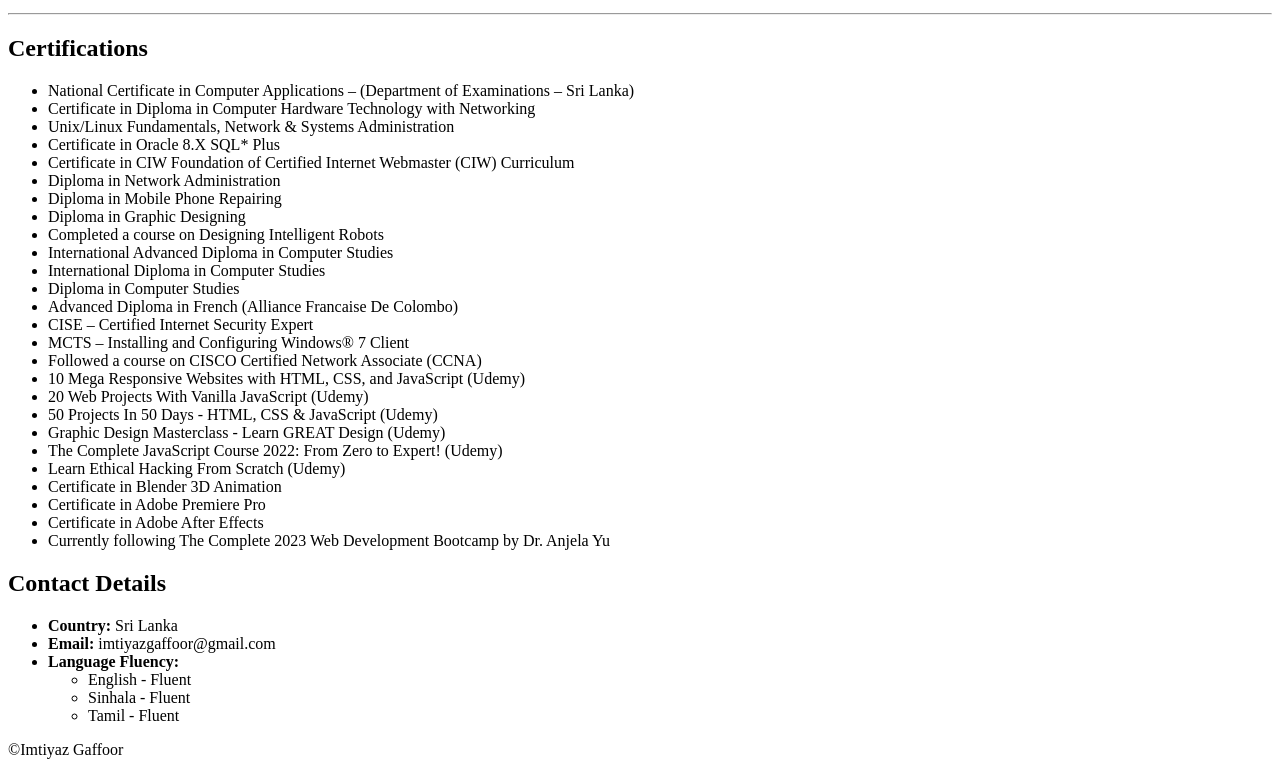
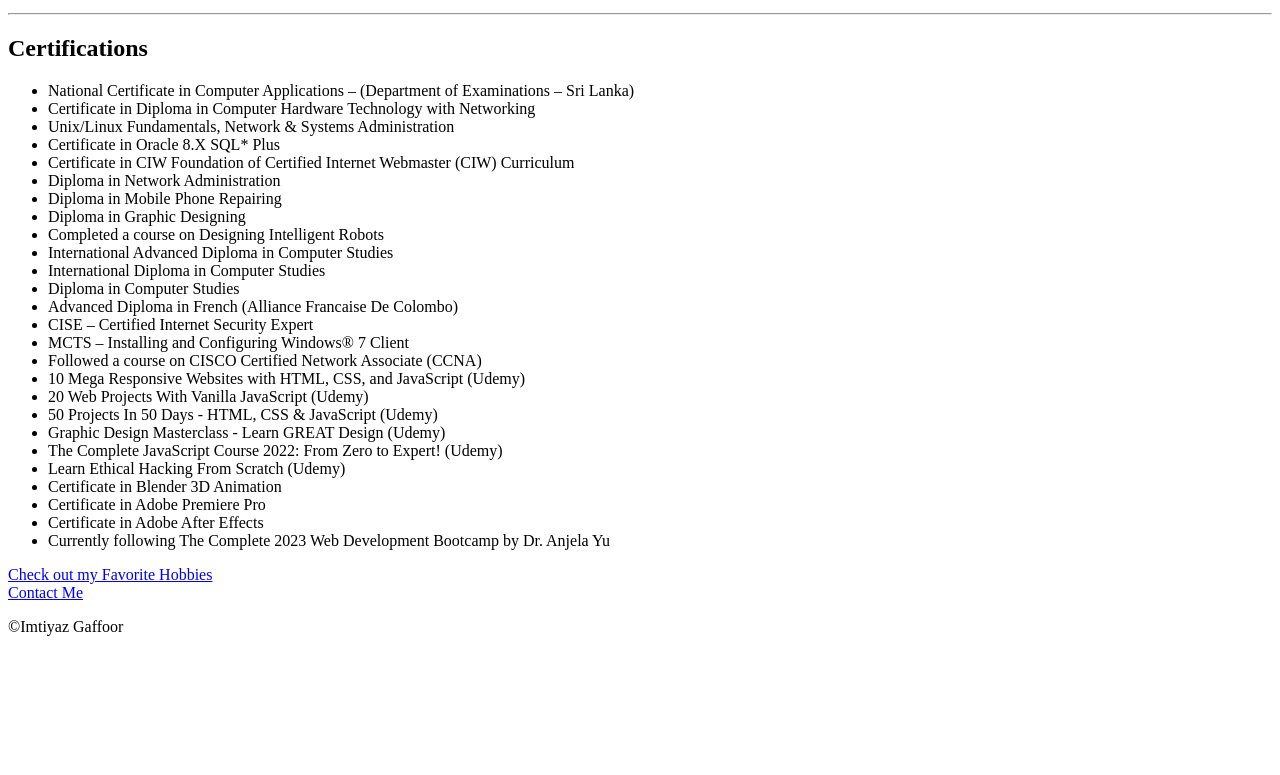
Before and after one commit to ImtiyazG/myresume, a plain HTML site: page index.html in a window 1280 px wide. Shown: the part 1870-2645 px from the top of the page. After the commit the page ends 2522 px from the top, so only its background shows below. Drawn offline with Linux system fonts and the light colour scheme.

Commit message:
Add files via upload

```diff
--- a/index.html
+++ b/index.html
@@ -127,18 +127,11 @@
                 </li>
         </ul>
 
-        <h2><b>Contact Details</b></h2>
-        <ul>
-            <li><strong>Country: </strong>Sri Lanka</li>
-            <li><strong>Email: </strong>imtiyazgaffoor@gmail.com</li>
-            <li><strong>Language Fluency: </strong>
-            <ul>
-                <li>English - Fluent</li>
-                <li>Sinhala - Fluent</li>
-                <li>Tamil - Fluent</li>
-            </ul>
-            </li>
-        </ul>
+        <a href="./hobbies.html">Check out my Favorite Hobbies</a>
+        <br />
+        <a href="./contact.html">Contact Me</a>
+
+
 
         <footer>
             <p>©Imtiyaz Gaffoor</p>
```
Also changed, not shown: contact.html (+1 -1 lines).
